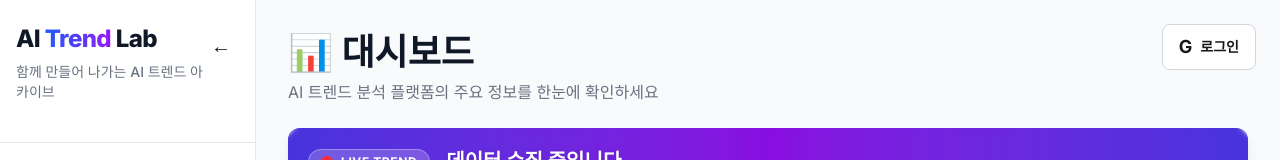
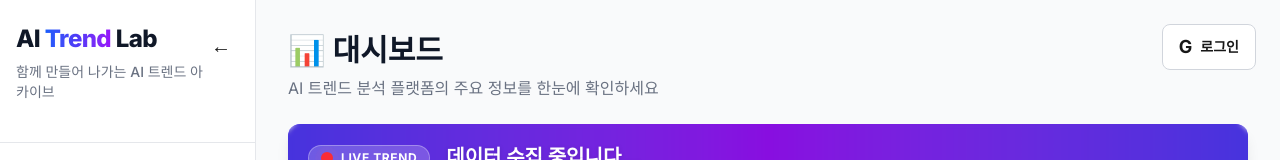
Before and after one commit to yujin-a4/generative.ai, a Next.js app: page / in a window 1280 px wide. Both pictures are taken after a click on the button "시작하기 →". Shown: the top 160 px of the page. Built offline with nearby package versions, Linux system fonts and the light colour scheme; no server answers; the database is empty.

Commit message:
헤더 폰트 크기 수정

```diff
--- a/app/components/Dashboard.tsx
+++ b/app/components/Dashboard.tsx
@@ -259,7 +259,7 @@ export default function Dashboard({ onMenuChange }: DashboardProps) {
   return (
     <div className="min-h-screen bg-gray-50 dark:bg-black font-sans p-8 relative">
       <div className="max-w-7xl mx-auto">
-        <div className="mb-6"><h1 className="text-4xl font-bold text-gray-900 dark:text-white mb-2">📊 대시보드</h1><p className="text-gray-500 dark:text-gray-400">AI 트렌드 분석 플랫폼의 주요 정보를 한눈에 확인하세요</p></div>
+        <div className="mb-6"><h1 className="text-3xl font-bold text-gray-900 dark:text-white mb-2">📊 대시보드</h1><p className="text-gray-500 dark:text-gray-400">AI 트렌드 분석 플랫폼의 주요 정보를 한눈에 확인하세요</p></div>
         <div className="mb-8 relative overflow-hidden rounded-xl bg-gradient-to-r from-indigo-600 via-purple-600 to-indigo-600 shadow-lg text-white"><div className="absolute inset-0 bg-black/10 backdrop-blur-[2px]"></div><div className="relative p-5 flex flex-col md:flex-row items-start md:items-center gap-4"><div className="flex-shrink-0 flex items-center gap-2 bg-white/20 px-3 py-1 rounded-full backdrop-blur-md border border-white/30"><span className="relative flex h-3 w-3"><span className="animate-ping absolute inline-flex h-full w-full rounded-full bg-red-400 opacity-75"></span><span className="relative inline-flex rounded-full h-3 w-3 bg-red-500"></span></span><span className="text-xs font-bold tracking-wider">LIVE TREND</span></div><div className="flex-1">{isHeadlineLoading ? (<div className="h-7 w-full md:w-2/3 bg-white/20 rounded animate-pulse"></div>) : (<p className="text-lg md:text-xl font-bold leading-snug drop-shadow-sm">{trendHeadline?.headline || "현재 수집된 데이터로 트렌드를 분석하고 있습니다..."}</p>)}</div></div></div>
 
         <div className="grid grid-cols-1 lg:grid-cols-12 gap-6 mb-8">
--- a/app/components/NewsTab/NewsTab.tsx
+++ b/app/components/NewsTab/NewsTab.tsx
@@ -62,7 +62,7 @@ export default function NewsTab({ initialView }: NewsTabProps) {
         {/* 🛠️ [수정] items-center를 items-end로 변경하여 버튼을 아래로 내림 */}
         <div className="flex flex-col md:flex-row justify-between items-end gap-6">
           <div className="flex-1">
-            <h1 className="text-4xl font-bold text-gray-900 dark:text-white flex items-center gap-2">
+            <h1 className="text-3xl font-bold text-gray-900 dark:text-white flex items-center gap-2">
               <span className="text-3xl">📰</span> AI 뉴스 모아보기
             </h1>
             <p className="text-sm text-gray-500 dark:text-gray-400 mt-3 leading-relaxed">
--- a/app/components/ReportTab.tsx
+++ b/app/components/ReportTab.tsx
@@ -95,7 +95,7 @@ export default function ReportTab() {
     <div className="w-full">
       {/* 1. 메인 헤더 영역 (기존 유지) */}
       <div className="max-w-7xl mx-auto px-6 pt-8 mb-4">
-        <h1 className="text-4xl font-bold text-gray-900 dark:text-white mb-2">AI 순위 리포트</h1>
+        <h1 className="text-3xl font-bold text-gray-900 dark:text-white mb-2">AI 순위 리포트</h1>
         <p className="text-gray-500 dark:text-gray-400">
           공신력 있는 벤치마크 데이터를 기반으로 한 분야별 모델 성능 순위를 확인하세요.
         </p>
--- a/app/components/ServiceTab/ServiceTab.tsx
+++ b/app/components/ServiceTab/ServiceTab.tsx
@@ -138,7 +138,7 @@ export default function ServiceTab() {
       <div className="max-w-7xl mx-auto">
         {/* 헤더 영역 */}
         <div className="mb-6">
-          <h1 className="text-4xl font-bold text-gray-900 dark:text-white">AI 서비스</h1>
+          <h1 className="text-3xl font-bold text-gray-900 dark:text-white">AI 서비스</h1>
         </div>
 
         {/* 카테고리 필터 */}
```
